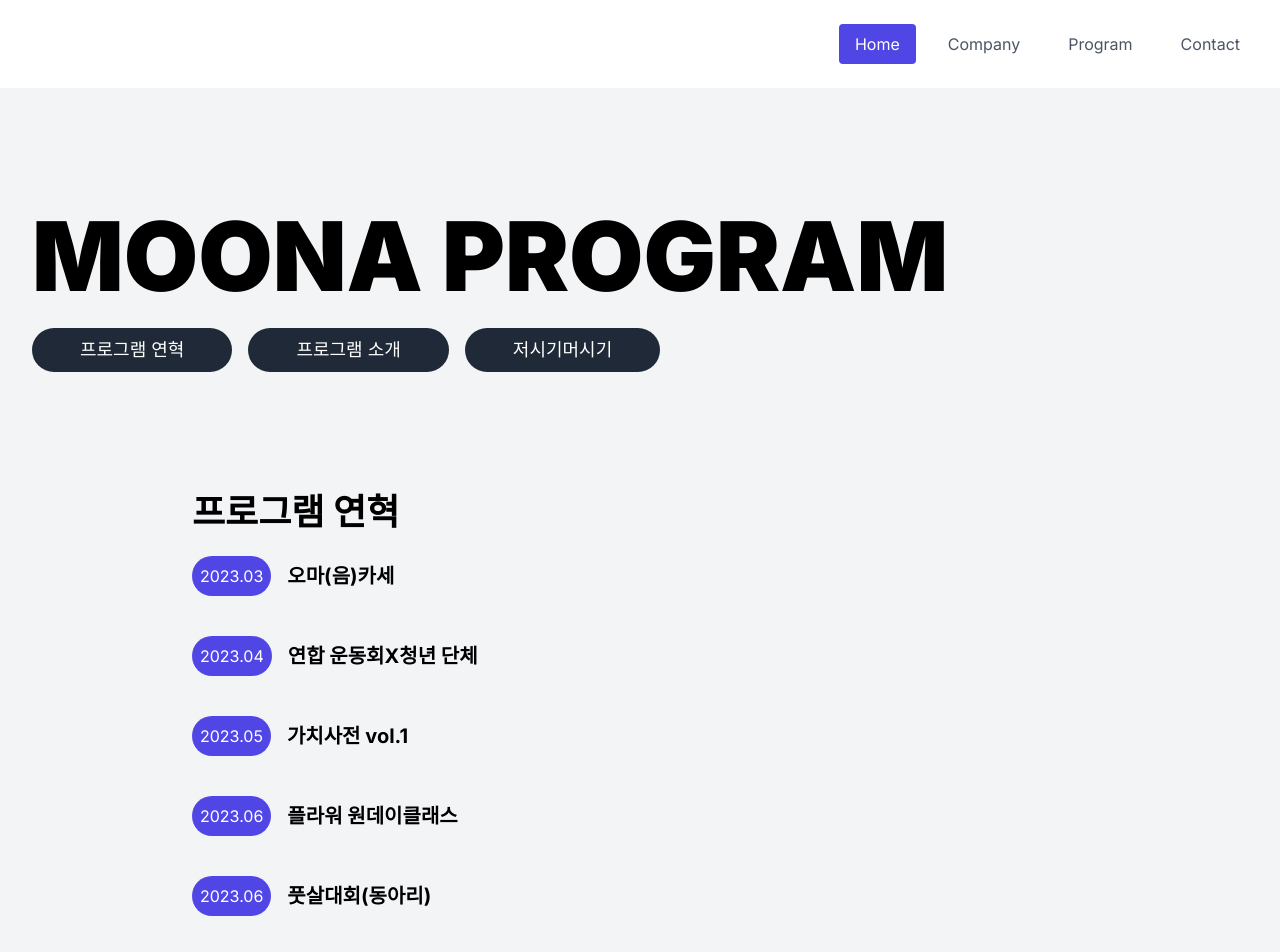
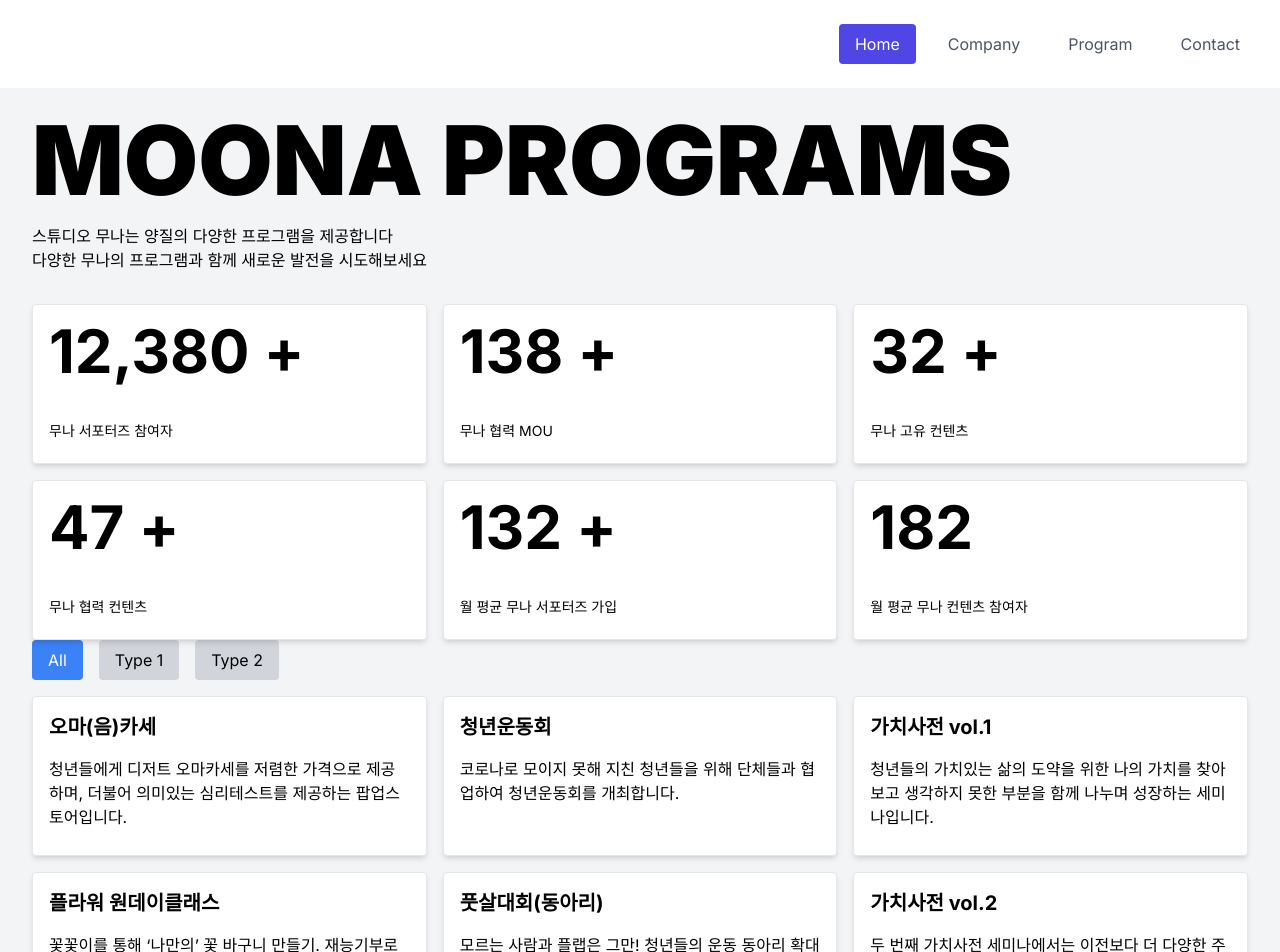
Before and after one commit to guswjd6476/studiomuna, a Next.js app: page /Program in a window 1280 px wide. Shown: the top 952 px of the page. Built offline with nearby package versions, Linux system fonts and the light colour scheme.

Commit message:
program update

```diff
--- a/src/pages/Program.tsx
+++ b/src/pages/Program.tsx
@@ -1,23 +1,9 @@
 import Head from 'next/head';
-import InnerHead from './InnerHead';
+import { useState } from 'react';
 
 const Program = () => {
-    const programs = [
-        { date: '2023.03', title: '오마(음)카세' },
-        { date: '2023.04', title: '연합 운동회X청년 단체' },
-        { date: '2023.05', title: '가치사전 vol.1' },
-        { date: '2023.06', title: '플라워 원데이클래스' },
-        { date: '2023.06', title: '풋살대회(동아리)' },
-        { date: '2023.07', title: '가치사전 vol.2' },
-        { date: '2023.07', title: '플라워 원데이클래스' },
-        { date: '2023.08', title: '무나 여름나기(계곡)' },
-    ];
-
-    const array = [
-        { title: '프로그램 연혁', path: '/1' },
-        { title: '프로그램 소개', path: '/2' },
-        { title: '저시기머시기', path: '/3' },
-    ];
+    const [hoveredIndex, setHoveredIndex] = useState(null);
+    const [selectedType, setSelectedType] = useState('all'); // 기본적으로 모든 유형을 보여줍니다.
 
     const programIntroductions = [
         {
@@ -61,6 +47,17 @@ const Program = () => {
         },
         // ... (다른 프로그램에 대한 정보 추가)
     ];
+    const filteredPrograms = programIntroductions.filter((program) => {
+        return selectedType === 'all' || program.type === selectedType;
+    });
+    const moonaProgram = [
+        { title: '무나 서포터즈 참여자', num: '12,380 +', back: 'bg-amber-500' },
+        { title: '무나 협력 MOU', num: '138 +', back: 'bg-lime-700' },
+        { title: '무나 고유 컨텐츠', num: '32 +', back: 'bg-cyan-500' },
+        { title: '무나 협력 컨텐츠', num: '47 +', back: 'bg-violet-500' },
+        { title: '월 평균 무나 서포터즈 가입', num: '132 +', back: 'bg-pink-400' },
+        { title: '월 평균 무나 컨텐츠 참여자', num: '182', back: 'bg-amber-500' },
+    ];
 
     return (
         <div className="bg-gray-100 min-h-screen p-8">
@@ -76,36 +73,74 @@ const Program = () => {
                     content="스튜디오무나, 스튜디오, 무나,  studiomoona, STUDIOMOONA, 가치사전, 가치오락,"
                 />
             </Head>
-            <InnerHead
-                title={'MOONA PROGRAM'}
-                array={array}
-            />
-            <div className="max-w-4xl mx-auto">
+            <div className="mb-8">
+                <h1 className="md:text-8xl text-4xl font-black mb-4">MOONA PROGRAMS</h1>
+                <h2>스튜디오 무나는 양질의 다양한 프로그램을 제공합니다</h2>
+                <h2>다양한 무나의 프로그램과 함께 새로운 발전을 시도해보세요</h2>
+            </div>
             <div>
-                    <h2 className="text-4xl font-bold mb-6">프로그램 연혁</h2>
-                    <div className="relative">
-                        {programs.map((program, index) => (
+                <div
+                    id="moonaProgram"
+                    className="grid grid-cols-1 md:grid-cols-3 gap-4"
+                >
+                    {moonaProgram.map((item, index) => (
                         <div
                             key={index}
-                                className="mb-10"
+                            className={`h-40 p-4 bg-white border rounded shadow-md transition-transform transform ${
+                                hoveredIndex === index ? `scale-105 ${item.back}` : ''
+                            }`}
+                            onMouseEnter={() => setHoveredIndex(index)}
+                            onMouseLeave={() => setHoveredIndex(null)}
                         >
-                                <div className="flex items-center mb-4">
-                                    <div className="bg-indigo-600 text-white rounded-full p-2 mr-4">{program.date}</div>
-                                    <div>
-                                        <h3 className="text-xl font-bold">{program.title}</h3>
-                                    </div>
-                                </div>
+                            <p className={`text-6xl font-bold mb-10 ${hoveredIndex === index ? 'text-white' : ''}`}>
+                                {item.num}
+                            </p>
+                            <p className={`text-sm ${hoveredIndex === index ? 'text-white' : ''}`}>{item.title}</p>
                         </div>
                     ))}
                 </div>
             </div>
-                {/* 프로그램 소개 섹션 */}
-                <h2 className="text-4xl font-bold mb-6">프로그램 소개</h2>
-                <div className="relative">
-                    {programIntroductions.map((program, index) => (
+            <div>
+                <div className="flex space-x-4 mb-4">
+                    {/* 유형 선택 탭 */}
+                    <button
+                        onClick={() => setSelectedType('all')}
+                        className={`px-4 py-2 rounded ${
+                            selectedType === 'all' ? 'bg-blue-500 text-white' : 'bg-gray-300'
+                        }`}
+                    >
+                        All
+                    </button>
+                    <button
+                        onClick={() => setSelectedType('type1')}
+                        className={`px-4 py-2 rounded ${
+                            selectedType === 'type1' ? 'bg-blue-500 text-white' : 'bg-gray-300'
+                        }`}
+                    >
+                        Type 1
+                    </button>
+                    <button
+                        onClick={() => setSelectedType('type2')}
+                        className={`px-4 py-2 rounded ${
+                            selectedType === 'type2' ? 'bg-blue-500 text-white' : 'bg-gray-300'
+                        }`}
+                    >
+                        Type 2
+                    </button>
+                    {/* 추가 유형에 따라 버튼 추가 */}
+                </div>
+                <div
+                    id="moonaProgram"
+                    className="grid grid-cols-1 md:grid-cols-3 gap-4"
+                >
+                    {filteredPrograms.map((program, index) => (
                         <div
                             key={index}
-                            className="mb-10"
+                            className={`h-40 p-4 bg-white border rounded shadow-md transition-transform transform ${
+                                hoveredIndex === index ? 'scale-105' : ''
+                            }`}
+                            onMouseEnter={() => setHoveredIndex(index)}
+                            onMouseLeave={() => setHoveredIndex(null)}
                         >
                             <h3 className="text-xl font-bold mb-4">{program.title}</h3>
                             <p>{program.description}</p>
@@ -113,6 +148,10 @@ const Program = () => {
                     ))}
                 </div>
             </div>
+            <div className="max-w-4xl mx-auto">
+                {/* 프로그램 소개 섹션 */}
+                <div id="1">{/* 필요한 내용 추가 */}</div>
+            </div>
         </div>
     );
 };
```
Lines whose indentation alone changed are shown as unchanged.
